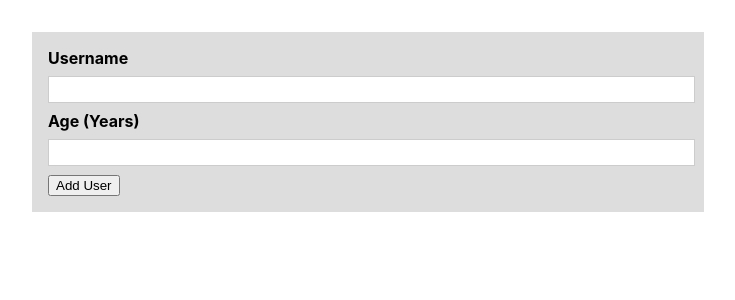
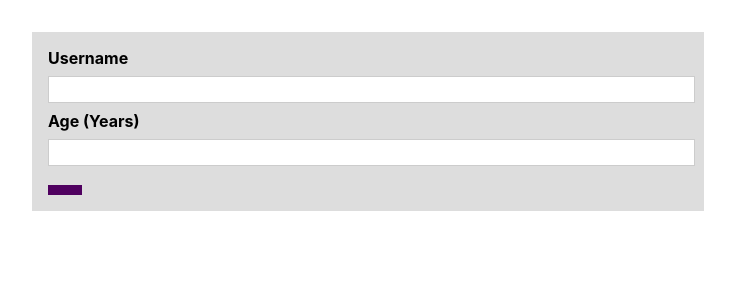
Before and after one commit to jaguarj/react-complete-guide, a React (Create React App) app in the folder 01-starter-project-add-user/: page / in a window 1280 px wide. Shown: the top 300 px of the page, without its empty margins (272-1007 px from the left). Built offline with nearby package versions, Linux system fonts and the light colour scheme.

Commit message:
Added Button component to project.

```diff
--- /dev/null
+++ b/01-starter-project-add-user/src/components/UI/Button/Button.js
@@ -0,0 +1,11 @@
+import React from 'react';
+import classes from './Button.module.css';
+
+const Button = (props) => {
+    console.log("props",props)
+    return (
+        <button className={classes.button} type={props.type || 'button'} onClick={props.onClick}>{props.children}</button>
+    )
+};
+
+export default Button;
--- /dev/null
+++ b/01-starter-project-add-user/src/components/UI/Button/Button.module.css
@@ -0,0 +1,18 @@
+.button {
+    font: inherit;
+    border: 1px solid #4f005f;
+    background: #4f005f;
+    color: white;
+    padding: 0.25rem 1rem;
+    cursor: pointer;
+  }
+
+  .button:hover,
+  .button:active {
+    background: #741188;
+    border-color: #741188;
+  }
+
+  .button:focus {
+    outline: none;
+  }
--- a/01-starter-project-add-user/src/components/Users/AddUser.js
+++ b/01-starter-project-add-user/src/components/Users/AddUser.js
@@ -1,5 +1,6 @@
 import React from 'react';
 import Card from '../UI/Card/Card';
+import Button from '../UI/Button/Button'
 import classes from './AddUser.module.css';
 
 const AddUser = () => {
@@ -14,7 +15,8 @@
                 <input id="username" type="text" />
                 <label htmlFor="age">Age (Years)</label>
                 <input id="age" type="number" />
-                <button type="submit">Add User</button>
+                {/* <button type="submit">Add User</button> */}
+                <Button type="submit" onClick={addUserHandler}/>
             </form>
         </Card>
     )
```
